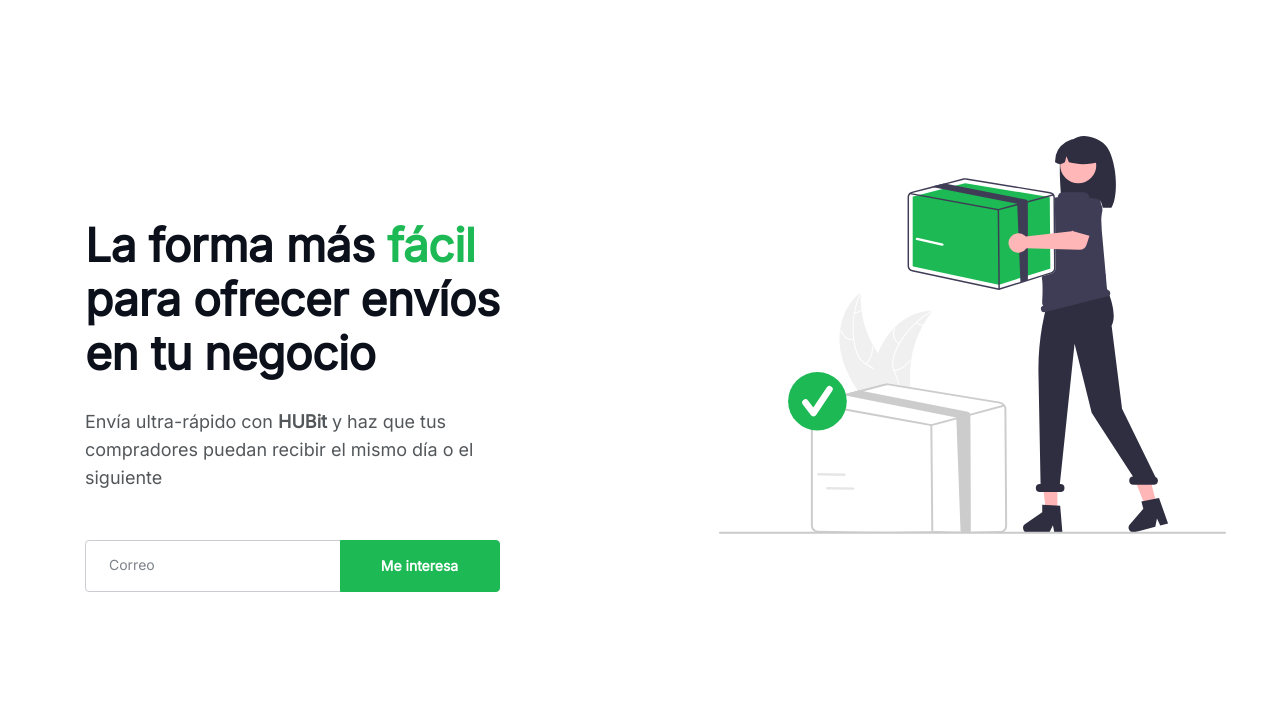
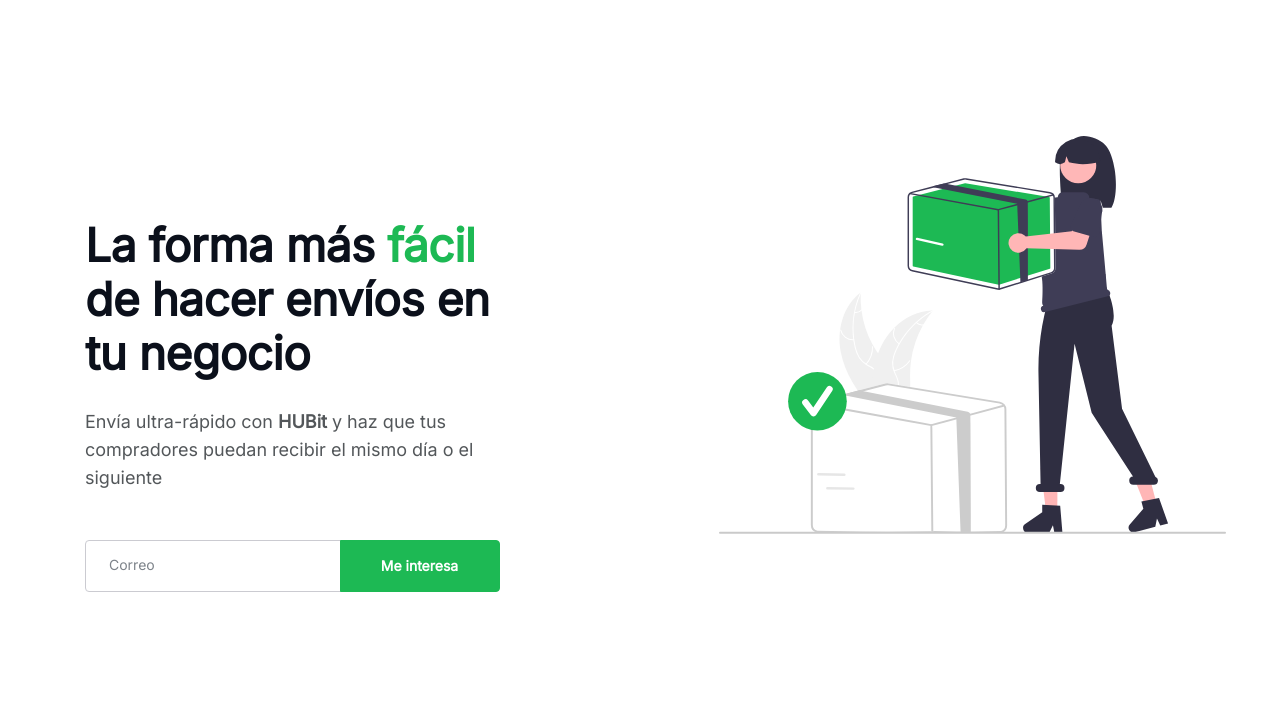
Before and after one commit to gohubit/gohubit.github.io, a plain HTML site: page index.html in a window 1280 px wide. Shown: the part 86-791 px from the top of the page. Drawn offline with nearby package versions, Linux system fonts and the light colour scheme.

Commit message:
change headline!

```diff
--- a/index.html
+++ b/index.html
@@ -93,7 +93,7 @@
             <div class="row">
                 <div class="col-lg-6 col-xl-5">
                     <div class="text-container">
-                        <h1><span style="color:#0b101b">La forma más</span> fácil <span style="color:#0b101b">para ofrecer envíos en tu negocio</span></h1>
+                        <h1><span style="color:#0b101b">La forma más</span> fácil <span style="color:#0b101b">de hacer envíos en tu negocio</span></h1>
                         <p class="p-large">Envía ultra-rápido con <b>HUBit</b> y haz que tus compradores puedan recibir el mismo día o el siguiente</p>
                         <!-- Sign Up Form -->
                         <form>
```
